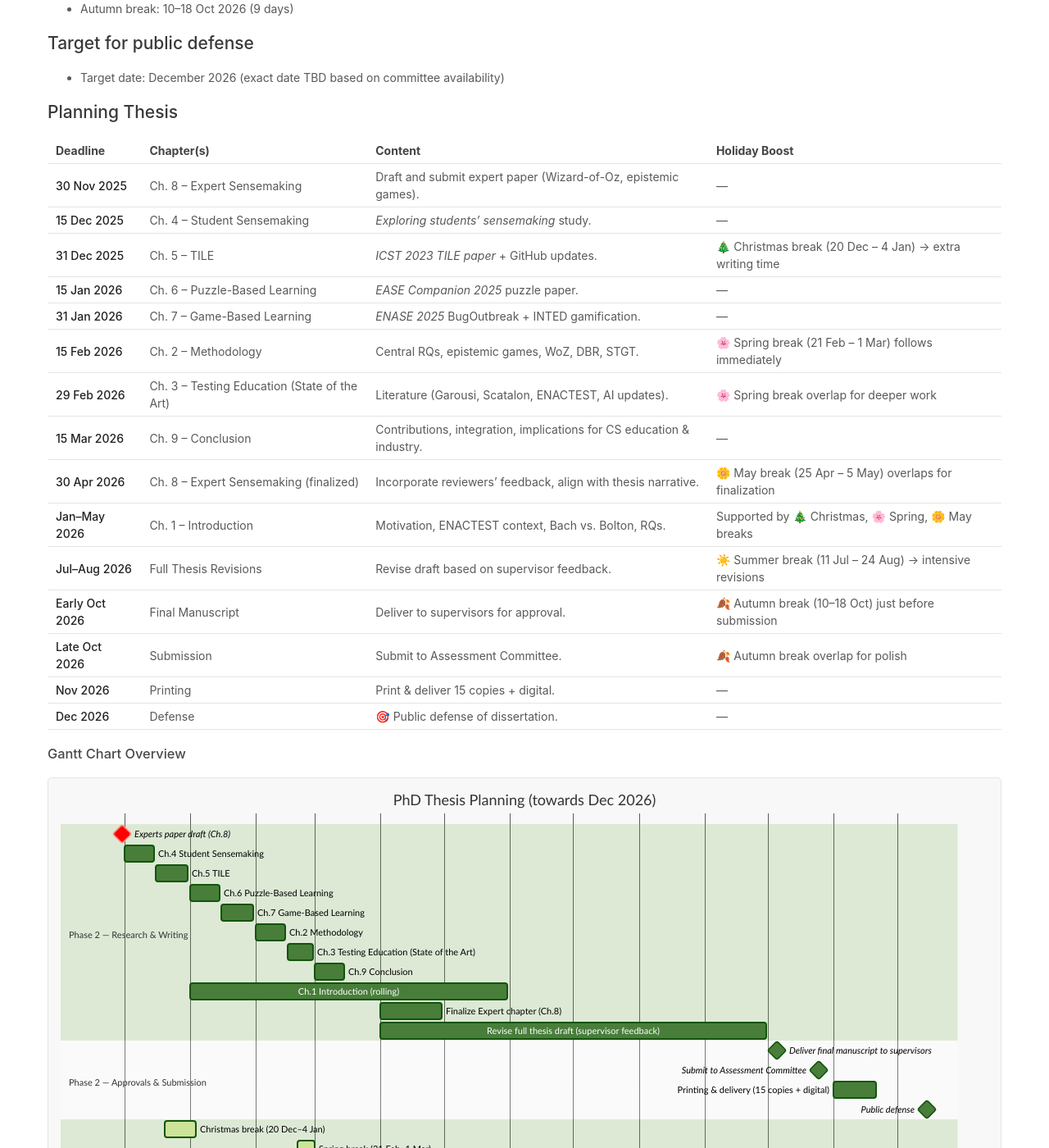
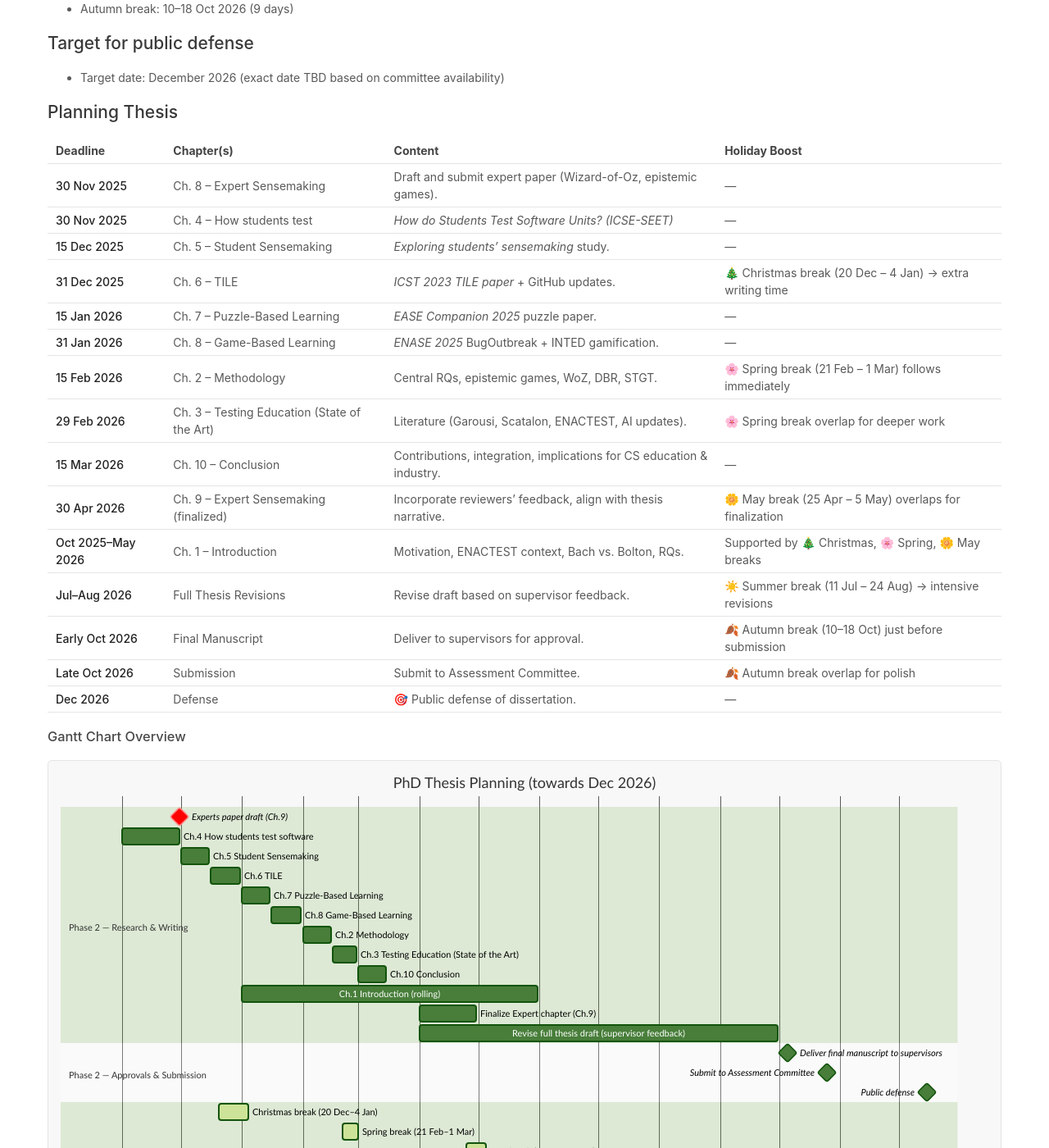
Before and after one commit to nielsdoorn/nielsdoorn.github.io, a Jekyll site: the page built from planning.md, in a window 1280 px wide and 1400 px high, scrolled down 702 px. Shown: the whole window at 82% size. Built offline with Jekyll 4.4.1, drawn with Linux system fonts in a browser that asks for light colours; a script that is not in the unit is left out; some of the changed text lies outside the part shown.

Commit message:
planning update

```diff
--- a/planning.md
+++ b/planning.md
@@ -11,13 +11,13 @@
 |-------|--------|------------|--------|
 | **Phase 1 Orientation & Admission** | *Completed* | Admission to PhD trajectory, supervision agreement, initial research proposal | ✅ Finished |
 | **Phase 2 Research & Writing** | Aug–Nov 2025 | Write and finalize *Experts paper* (RQ4) | ⏳ In progress |
-|  | Dec 2025 – Mar 2026 | Integrate all published papers into thesis first draft (intro, methodology, connecting chapters) | Planned |
+|  | Oct 2025 – Mar 2026 | Integrate all published papers into thesis first draft (intro, methodology, connecting chapters) | ⏳ In progress |
 |  | April – Sep 2026 | Revise full thesis draft based on supervisors’ feedback | Planned |
 |  | Oct 2026 | Deliver final manuscript to supervisors for approval | Planned |
 |  | Oct 2026 | Submission to Assessment Committee after supervisor approval | Planned |
-|  | Nov 2026 | Printing and delivery of 15 copies + digital version (≥ 3 weeks before defense) | Planned |
+|  | Nov 2026 | Printing and delivery of 15 copies + digital version (≥ 3 weeks before defense) | Cancelled |
 |  | Dec 2026 | Public defense of the dissertation | 🎯 Target |
-| **Phase 3 – Formal Procedures** | After defense Dec 2026| Declaration of printing costs reimbursement | Planned |
+| **Phase 3 – Formal Procedures** | After defense Dec 2026| Declaration of printing costs reimbursement | Cancelled |
 
 
 ## Time Allocation
@@ -42,19 +42,19 @@
 | Deadline       | Chapter(s) | Content | Holiday Boost |
 |----------------|------------|---------|---------------|
 | **30 Nov 2025** | Ch. 8 – Expert Sensemaking | Draft and submit expert paper (Wizard-of-Oz, epistemic games). | — |
-| **15 Dec 2025** | Ch. 4 – Student Sensemaking | *Exploring students’ sensemaking* study. | — |
-| **31 Dec 2025** | Ch. 5 – TILE | *ICST 2023 TILE paper* + GitHub updates. | 🎄 Christmas break (20 Dec – 4 Jan) → extra writing time |
-| **15 Jan 2026** | Ch. 6 – Puzzle-Based Learning | *EASE Companion 2025* puzzle paper. | — |
-| **31 Jan 2026** | Ch. 7 – Game-Based Learning | *ENASE 2025* BugOutbreak + INTED gamification. | — |
+| **30 Nov 2025** | Ch. 4 – How students test | *How do Students Test Software Units? (ICSE-SEET)* | — |
+| **15 Dec 2025** | Ch. 5 – Student Sensemaking | *Exploring students’ sensemaking* study. | — |
+| **31 Dec 2025** | Ch. 6 – TILE | *ICST 2023 TILE paper* + GitHub updates. | 🎄 Christmas break (20 Dec – 4 Jan) → extra writing time |
+| **15 Jan 2026** | Ch. 7 – Puzzle-Based Learning | *EASE Companion 2025* puzzle paper. | — |
+| **31 Jan 2026** | Ch. 8 – Game-Based Learning | *ENASE 2025* BugOutbreak + INTED gamification. | — |
 | **15 Feb 2026** | Ch. 2 – Methodology | Central RQs, epistemic games, WoZ, DBR, STGT. | 🌸 Spring break (21 Feb – 1 Mar) follows immediately |
 | **29 Feb 2026** | Ch. 3 – Testing Education (State of the Art) | Literature (Garousi, Scatalon, ENACTEST, AI updates). | 🌸 Spring break overlap for deeper work |
-| **15 Mar 2026** | Ch. 9 – Conclusion | Contributions, integration, implications for CS education & industry. | — |
-| **30 Apr 2026** | Ch. 8 – Expert Sensemaking (finalized) | Incorporate reviewers’ feedback, align with thesis narrative. | 🌼 May break (25 Apr – 5 May) overlaps for finalization |
-| **Jan–May 2026** | Ch. 1 – Introduction | Motivation, ENACTEST context, Bach vs. Bolton, RQs. | Supported by 🎄 Christmas, 🌸 Spring, 🌼 May breaks |
+| **15 Mar 2026** | Ch. 10 – Conclusion | Contributions, integration, implications for CS education & industry. | — |
+| **30 Apr 2026** | Ch. 9 – Expert Sensemaking (finalized) | Incorporate reviewers’ feedback, align with thesis narrative. | 🌼 May break (25 Apr – 5 May) overlaps for finalization |
+| **Oct 2025–May 2026** | Ch. 1 – Introduction | Motivation, ENACTEST context, Bach vs. Bolton, RQs. | Supported by 🎄 Christmas, 🌸 Spring, 🌼 May breaks |
 | **Jul–Aug 2026** | Full Thesis Revisions | Revise draft based on supervisor feedback. | ☀️ Summer break (11 Jul – 24 Aug) → intensive revisions |
 | **Early Oct 2026** | Final Manuscript | Deliver to supervisors for approval. | 🍂 Autumn break (10–18 Oct) just before submission |
 | **Late Oct 2026** | Submission | Submit to Assessment Committee. | 🍂 Autumn break overlap for polish |
-| **Nov 2026** | Printing | Print & deliver 15 copies + digital. | — |
 | **Dec 2026** | Defense | 🎯 Public defense of dissertation. | — |
 
 ### Gantt Chart Overview
@@ -68,22 +68,22 @@
     todayMarker off
 
     section Phase 2 — Research & Writing
-    Experts paper draft (Ch.8)          :milestone, crit, 2025-11-30, 0d
-    Ch.4 Student Sensemaking            :2025-12-01, 2025-12-15
-    Ch.5 TILE                           :2025-12-16, 2025-12-31
-    Ch.6 Puzzle-Based Learning          :2026-01-01, 2026-01-15
-    Ch.7 Game-Based Learning            :2026-01-16, 2026-01-31
+    Experts paper draft (Ch.9)          :milestone, crit, 2025-11-30, 0d
+    Ch.4 How students test software     :2025-11-01, 2025-11-30
+    Ch.5 Student Sensemaking            :2025-12-01, 2025-12-15
+    Ch.6 TILE                           :2025-12-16, 2025-12-31
+    Ch.7 Puzzle-Based Learning          :2026-01-01, 2026-01-15
+    Ch.8 Game-Based Learning            :2026-01-16, 2026-01-31
     Ch.2 Methodology                    :2026-02-01, 2026-02-15
     Ch.3 Testing Education (State of the Art) :2026-02-16, 2026-02-28
-    Ch.9 Conclusion                     :2026-03-01, 2026-03-15
+    Ch.10 Conclusion                     :2026-03-01, 2026-03-15
     Ch.1 Introduction (rolling)         :2026-01-01, 2026-05-31
-    Finalize Expert chapter (Ch.8)      :2026-04-01, 2026-04-30
+    Finalize Expert chapter (Ch.9)      :2026-04-01, 2026-04-30
     Revise full thesis draft (supervisor feedback) :2026-04-01, 2026-09-30
 
     section Phase 2 — Approvals & Submission
     Deliver final manuscript to supervisors :milestone, 2026-10-05, 0d
     Submit to Assessment Committee          :milestone, 2026-10-25, 0d
-    Printing & delivery (15 copies + digital) :2026-11-01, 2026-11-21
     Public defense                           :milestone, 2026-12-15, 0d
 
     section Holidays (extra capacity)
```
